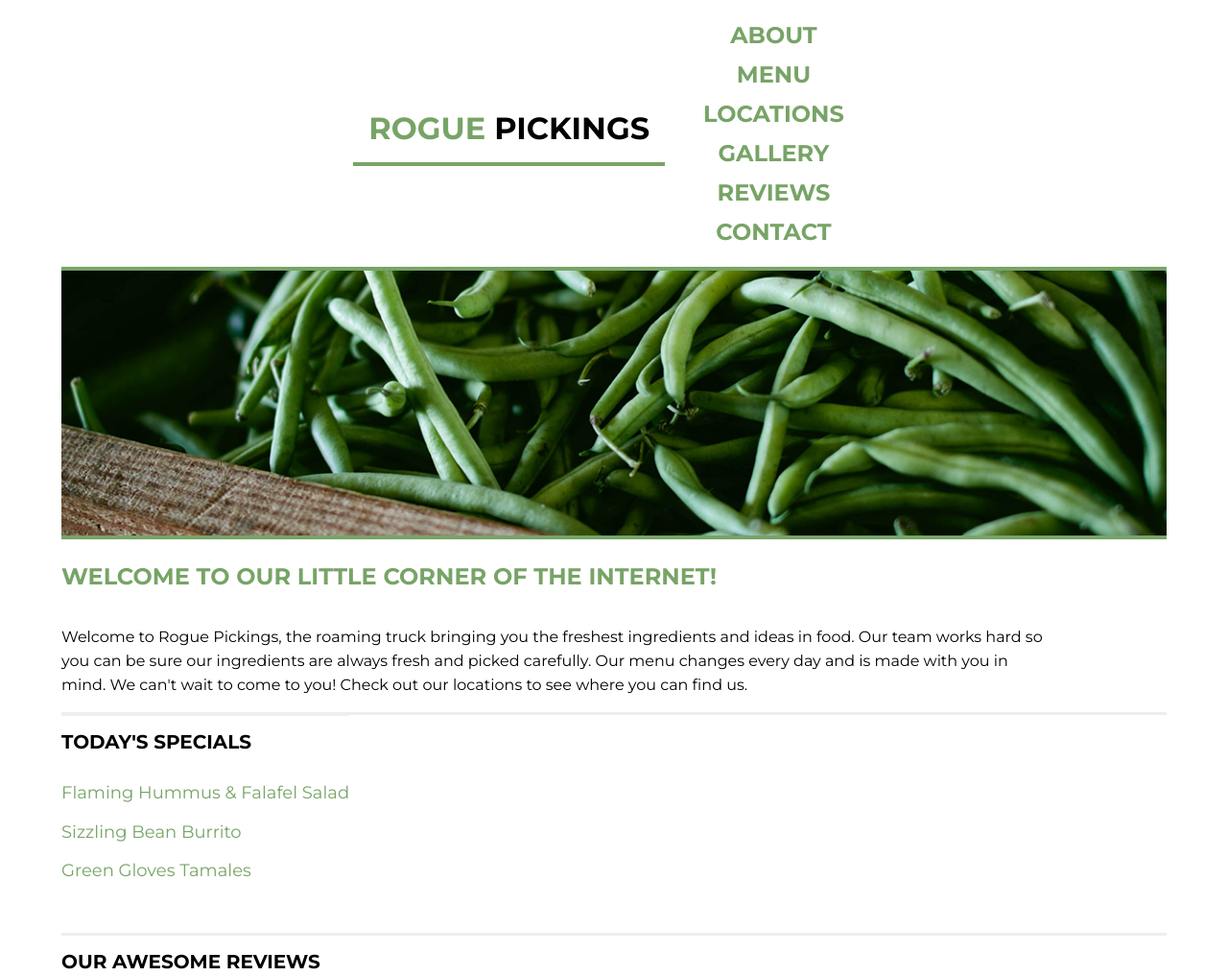
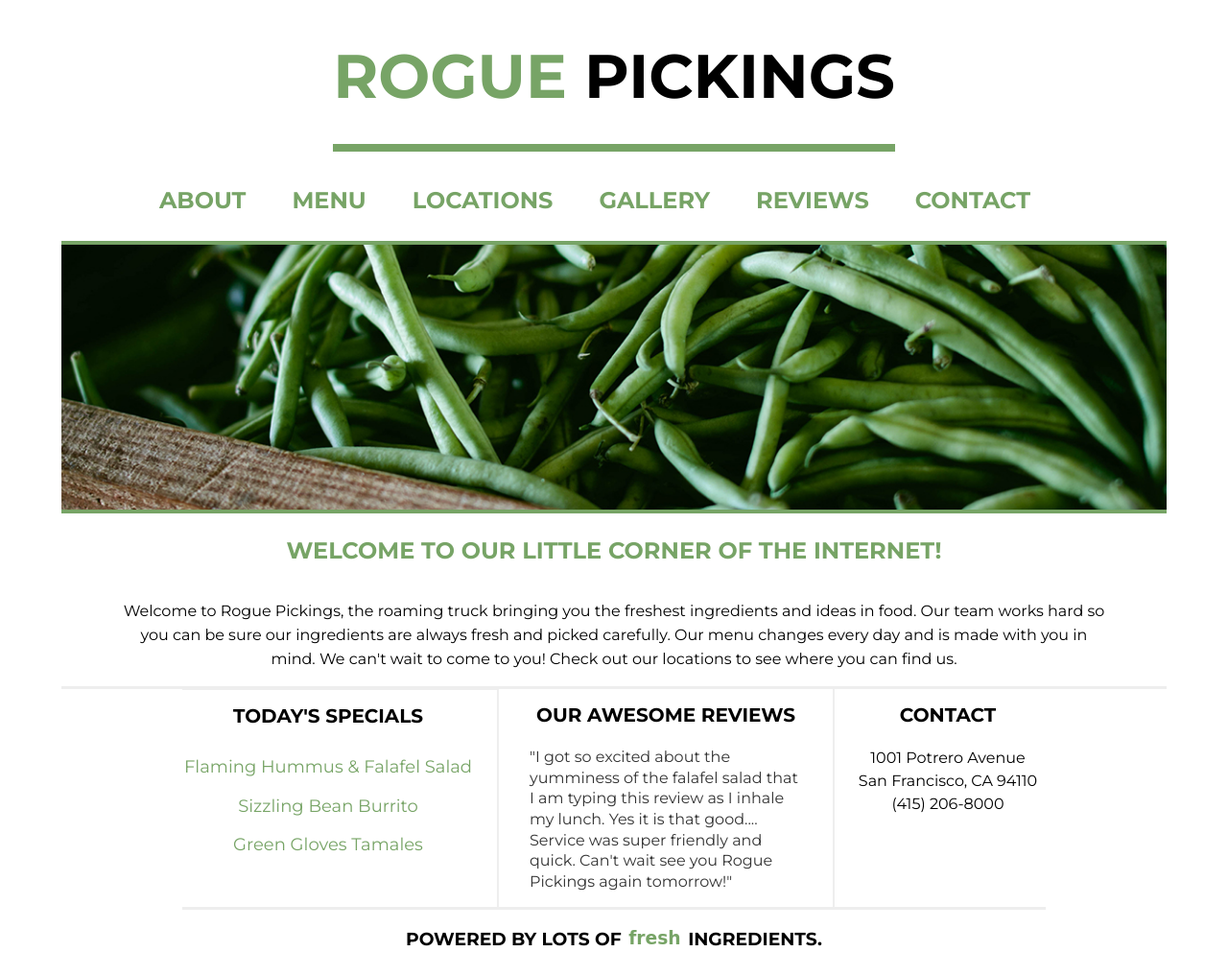
Before and after one commit to SeanBrownCG/206-rogue-pickings-flex, a plain HTML site: page index.html in a window 1280 px wide. Shown: the top 1017 px of the page at 96% size. Drawn offline with Linux system fonts and the light colour scheme; a web font is replaced by a local one.

Commit message:
Initial Commit

```diff
--- a/css/main.css
+++ b/css/main.css
@@ -115,10 +115,11 @@ header nav ul li a{
 /** ----- BOTTOM SECTION ----- **/
 
 .bottom-section {
-	max-width: 1200px;
+	max-width: 900px;
 	display: flex;
 	align-items: flex-start;
 	flex-flow: column wrap;
+	border-bottom: 3px solid #eee;
 }
 
 /** ----- SUB-SECTIONS ----- **/
@@ -130,7 +131,8 @@ header nav ul li a{
 	align-items: flex-start;
 	flex-flow: column wrap;
 	flex-grow: 1;
-	flex-basis: 150px;
+	flex-basis: 200px;
+	width: 80%;
 }
 
 .section-one h3 {
@@ -145,16 +147,15 @@ header nav ul li a{
 	justify-content: flex-start;
 	align-items: flex-start;
 	flex-flow: column wrap;
-	flex-basis: 150px;
 }
 
 .menu li {
 	color:#77a466;
 	font-size: 1.125em;
 	line-height: 2.25em;
-	display: flex;
+	/*display: flex;
 	justify-content: space-between;
-	align-items: center;
+	align-items: center;*/
 }
 
 .section-two {
@@ -164,6 +165,8 @@ header nav ul li a{
 	justify-content: flex-start;
 	align-items: flex-start;
 	flex-flow: row wrap;
+	flex-grow: 1;
+	flex-basis: 150px;
 }
 
 .section-two h3 {
@@ -182,6 +185,8 @@ header nav ul li a{
 	justify-content: flex-start;
 	align-items: flex-start;
 	flex-flow: column wrap;
+	flex-grow: 1;
+	flex-basis: 150px;
 }
 
 .section-three h3 {
@@ -197,12 +202,12 @@ header nav ul li a{
 /** ----- FOOTER SECTION ----- **/
 
 footer {
-	border-top: 3px solid #eee;
 	display: flex;
 	justify-content: center;
 	align-items: center;
 	flex-flow: row wrap;
-	flex-basis: 1200px;
+	/*flex-grow: 1;*/
+	/*flex-basis: 100%;*/
 }
 
 footer h3 {
@@ -220,3 +225,119 @@ footer span {
 	display: flex;
 	justify-content: space-between;
 }
+
+/** MEDIA QUERIES (TABLET) **/
+
+@media all and (min-width: 768px) {
+
+
+	header h1 {
+		font-size: 2.5em;
+	}
+
+	header nav {
+		display: flex;
+		justify-content: center;
+		align-content: center;
+	}
+
+	header nav ul {
+		flex-flow: row wrap;
+		flex-basis: 700px;*/
+	}
+
+	header nav ul li {
+		padding: 0.4em 0.25em 0.4em 0.25em;
+	}
+
+	.container {
+		flex-flow: column wrap;
+	}
+
+	.main-title {
+		text-align: center;
+		justify-content: center;
+	}
+
+
+	.bottom-section {
+		justify-content: center;
+		align-items: flex-start;
+		flex-flow: row wrap;
+		flex-basis: 100%;
+	}
+
+	.section-one {
+		justify-content: center;
+		align-items: center;
+		flex-flow: row wrap;
+		flex-basis: 300px;
+		padding: 0 1.5em 0 0;
+	}
+
+	.menu {
+		align-items: center;
+	}
+
+	.section-two {
+		/** DON'T FORGET THE LEFT & RIGHT BORDERS **/
+		border-top: 0px solid #eee;
+		border-bottom: 0px solid #eee;
+		border-left: 2px solid #eee;
+		border-right: 2px solid #eee;
+		justify-content: center;
+		align-items: center;
+		flex-basis: 280px;
+		padding: 0 2em 0 2em;
+	}
+
+	.section-three {
+		text-align: center;
+		justify-content: center;
+		align-items: center;
+		flex-grow: 1;
+		flex-basis: 200px;
+		padding: 0 0 0 1em;
+	}
+
+	footer {
+		/*padding: 0 20em 0 20em;*/
+		/*flex-grow: 1;*/
+	}
+
+}
+
+
+/** MEDIA QUERIES (DESKTOP) **/
+
+@media all and (min-width: 1200px) {
+	header h1 {
+		font-size: 4em;
+		padding: 0.5em 0 0.5em 0;
+		margin: 0.125em 0 0.125em 0;
+	}
+
+	header nav {
+		padding: 0 5em 0 0;
+	}
+
+	header nav ul {
+		flex-flow: row nowrap;
+	}
+
+	header nav ul li {
+		padding: 0.5em 1em 0.5em 1em;
+	}
+
+	.bottom-section {
+		flex-flow: row nowrap;
+	}
+
+	.menu {
+		align-items: center;
+	}
+
+	/*.section-two {
+		border-right: 2px solid #eee;
+	}*/
+}
```
